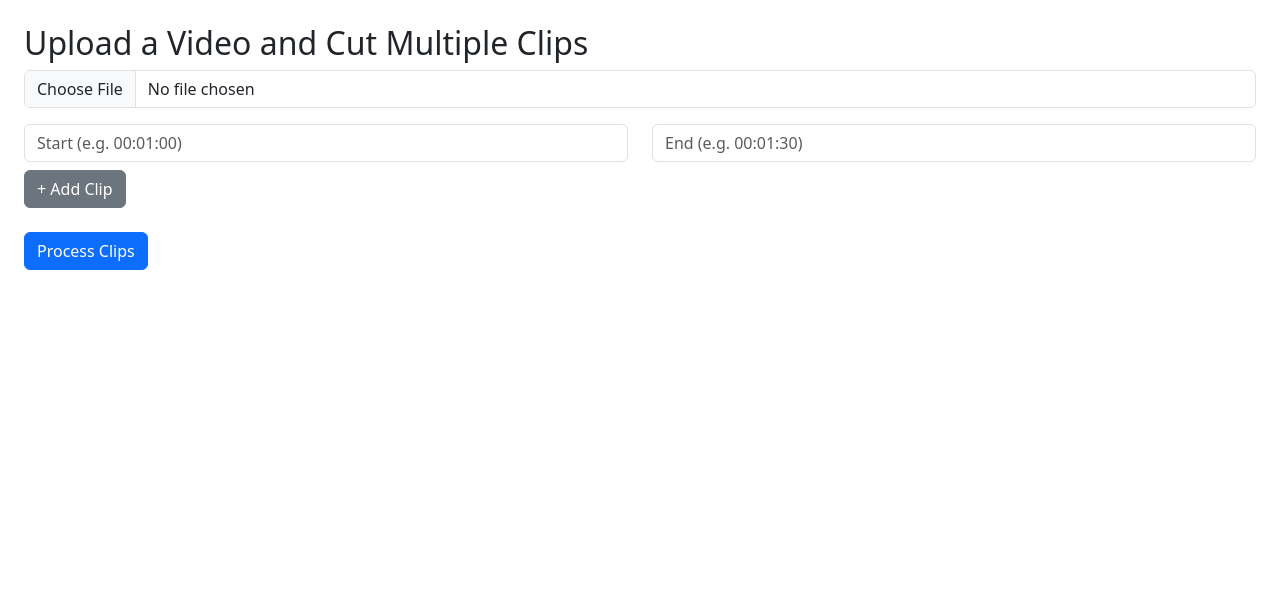
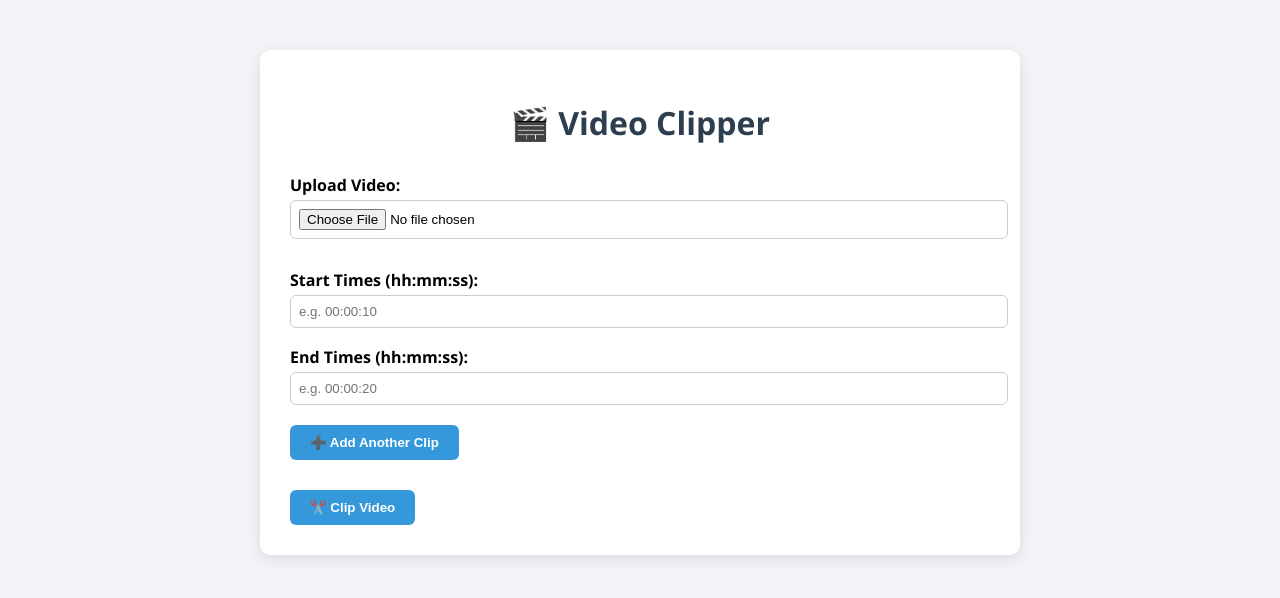
Before and after one commit to sathwika1502/video-clipper, a Flask app: page / in a window 1280 px wide. Shown: the top 598 px of the page. Run offline with Flask 3, Linux system fonts and the light colour scheme.

Commit message:
Added CSS and updated HTML

```diff
--- /dev/null
+++ b/static/css/style.css
@@ -0,0 +1,82 @@
+body {
+  font-family: 'Segoe UI', sans-serif;
+  background-color: #f4f4f8;
+  margin: 0;
+  padding: 0;
+}
+
+.container {
+  max-width: 700px;
+  margin: 50px auto;
+  background: white;
+  padding: 30px;
+  border-radius: 10px;
+  box-shadow: 0 4px 15px rgba(0,0,0,0.1);
+}
+
+h1 {
+  text-align: center;
+  color: #2c3e50;
+  margin-bottom: 30px;
+}
+
+.upload-section, .time-section {
+  margin-bottom: 20px;
+}
+
+label {
+  display: block;
+  margin: 8px 0 4px;
+  font-weight: bold;
+}
+
+input[type="text"],
+input[type="file"] {
+  width: 100%;
+  padding: 8px;
+  margin-bottom: 10px;
+  border-radius: 6px;
+  border: 1px solid #ccc;
+}
+
+button {
+  padding: 10px 20px;
+  background-color: #3498db;
+  border: none;
+  color: white;
+  border-radius: 6px;
+  cursor: pointer;
+  font-weight: bold;
+  margin-top: 10px;
+}
+
+button:hover {
+  background-color: #2980b9;
+}
+
+.output-section {
+  margin-top: 30px;
+}
+
+.output-section ul {
+  list-style: none;
+  padding-left: 0;
+}
+
+.output-section li {
+  margin-bottom: 8px;
+}
+
+.zip-link {
+  display: inline-block;
+  margin-top: 10px;
+  background-color: #27ae60;
+  padding: 10px;
+  color: white;
+  text-decoration: none;
+  border-radius: 6px;
+}
+
+.zip-link:hover {
+  background-color: #1e8449;
+}
--- a/templates/index.html
+++ b/templates/index.html
@@ -1,53 +1,58 @@
 <!DOCTYPE html>
-<html>
+<html lang="en">
 <head>
+  <meta charset="UTF-8" />
+  <meta name="viewport" content="width=device-width, initial-scale=1.0"/>
   <title>Video Clipper</title>
-  <link rel="stylesheet" href="https://cdn.jsdelivr.net/npm/bootstrap@5.3.0/dist/css/bootstrap.min.css">
-  <script>
-    function addClipField() {
-      const container = document.getElementById('clipFields');
-      container.insertAdjacentHTML('beforeend', `
-        <div class="row mt-2">
-          <div class="col">
-            <input type="text" name="start" class="form-control" placeholder="Start (e.g. 00:01:00)">
+  <link rel="stylesheet" href="{{ url_for('static', filename='css/style.css') }}">
+</head>
+<body>
+  <div class="container">
+    <h1>🎬 Video Clipper</h1>
+    <form method="POST" enctype="multipart/form-data">
+      <div class="upload-section">
+        <label for="video">Upload Video:</label>
+        <input type="file" name="video" accept="video/*" required>
       </div>
-          <div class="col">
-            <input type="text" name="end" class="form-control" placeholder="End (e.g. 00:01:30)">
+
+      <div class="time-section">
+        <label>Start Times (hh:mm:ss):</label>
+        <input type="text" name="start" placeholder="e.g. 00:00:10" required>
+
+        <label>End Times (hh:mm:ss):</label>
+        <input type="text" name="end" placeholder="e.g. 00:00:20" required>
+
+        <button type="button" onclick="addFields()">➕ Add Another Clip</button>
       </div>
-        </div>
-      `);
-    }
-  </script>
-</head>
-<body class="p-4">
-  <h2>Upload a Video and Cut Multiple Clips</h2>
-  <form method="POST" enctype="multipart/form-data">
-    <div class="mb-3">
-      <input type="file" name="video" class="form-control" required>
-    </div>
-    <div id="clipFields">
-      <div class="row">
-        <div class="col">
-          <input type="text" name="start" class="form-control" placeholder="Start (e.g. 00:01:00)">
-        </div>
-        <div class="col">
-          <input type="text" name="end" class="form-control" placeholder="End (e.g. 00:01:30)">
-        </div>
-      </div>
-    </div>
-    <button type="button" class="btn btn-secondary mt-2" onclick="addClipField()">+ Add Clip</button>
-    <br><br>
-    <button type="submit" class="btn btn-primary">Process Clips</button>
+
+      <div id="more-fields"></div>
+
+      <button type="submit" class="submit-button">✂️ Clip Video</button>
     </form>
 
     {% if clips %}
-    <h4 class="mt-4">Download Your Clips</h4>
+    <div class="output-section">
+      <h2>Download Clips:</h2>
       <ul>
         {% for clip in clips %}
         <li><a href="{{ url_for('download_clip', filename=clip) }}">{{ clip }}</a></li>
         {% endfor %}
       </ul>
-    <a class="btn btn-success" href="{{ url_for('download_clip', filename=zip_file) }}">⬇ Download All Clips (ZIP)</a>
+      <a href="{{ url_for('download_clip', filename=zip_file) }}" class="zip-link">Download All as ZIP</a>
+    </div>
     {% endif %}
+  </div>
+
+  <script>
+    function addFields() {
+      const container = document.getElementById("more-fields");
+      container.insertAdjacentHTML("beforeend", `
+        <div class="time-section">
+          <input type="text" name="start" placeholder="Start Time (hh:mm:ss)" required>
+          <input type="text" name="end" placeholder="End Time (hh:mm:ss)" required>
+        </div>
+      `);
+    }
+  </script>
 </body>
 </html>
```
Lines whose indentation alone changed are shown as unchanged.
